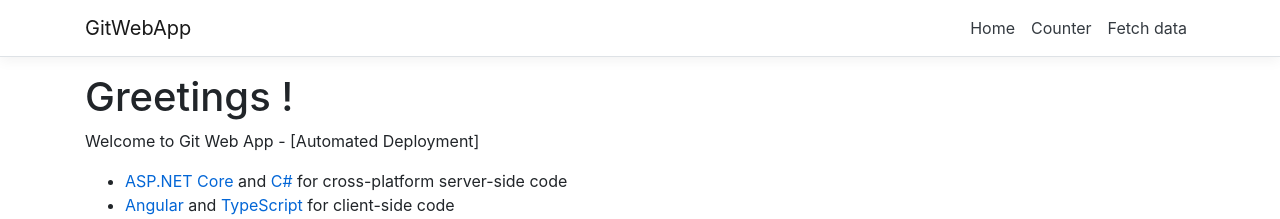
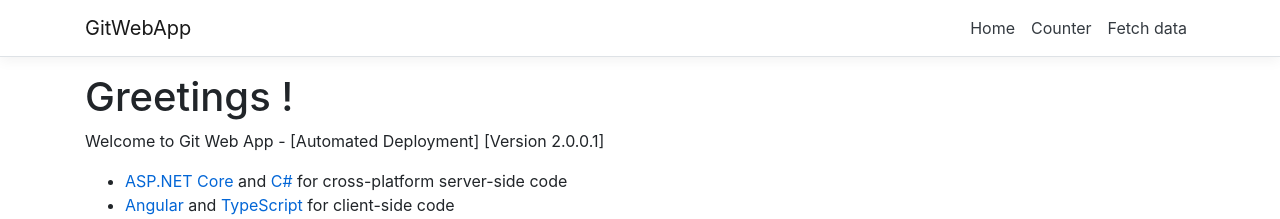
Before and after one commit to joinwithsheik/GitWebApp, an Angular app in the folder GitWebApp/ClientApp/: page / in a window 1280 px wide. Shown: the top 219 px of the page. Built offline with nearby package versions, Linux system fonts and the light colour scheme.

Commit message:
Update home.component.html

```diff
--- a/GitWebApp/ClientApp/src/app/home/home.component.html
+++ b/GitWebApp/ClientApp/src/app/home/home.component.html
@@ -1,5 +1,5 @@
 <h1>Greetings !</h1>
-<p>Welcome to Git Web App - [Automated Deployment]</p>
+<p>Welcome to Git Web App - [Automated Deployment] [Version 2.0.0.1]</p>
 <ul>
   <li><a href='https://get.asp.net/'>ASP.NET Core</a> and <a href='https://msdn.microsoft.com/en-us/library/67ef8sbd.aspx'>C#</a> for cross-platform server-side code</li>
   <li><a href='https://angular.io/'>Angular</a> and <a href='http://www.typescriptlang.org/'>TypeScript</a> for client-side code</li>
```
